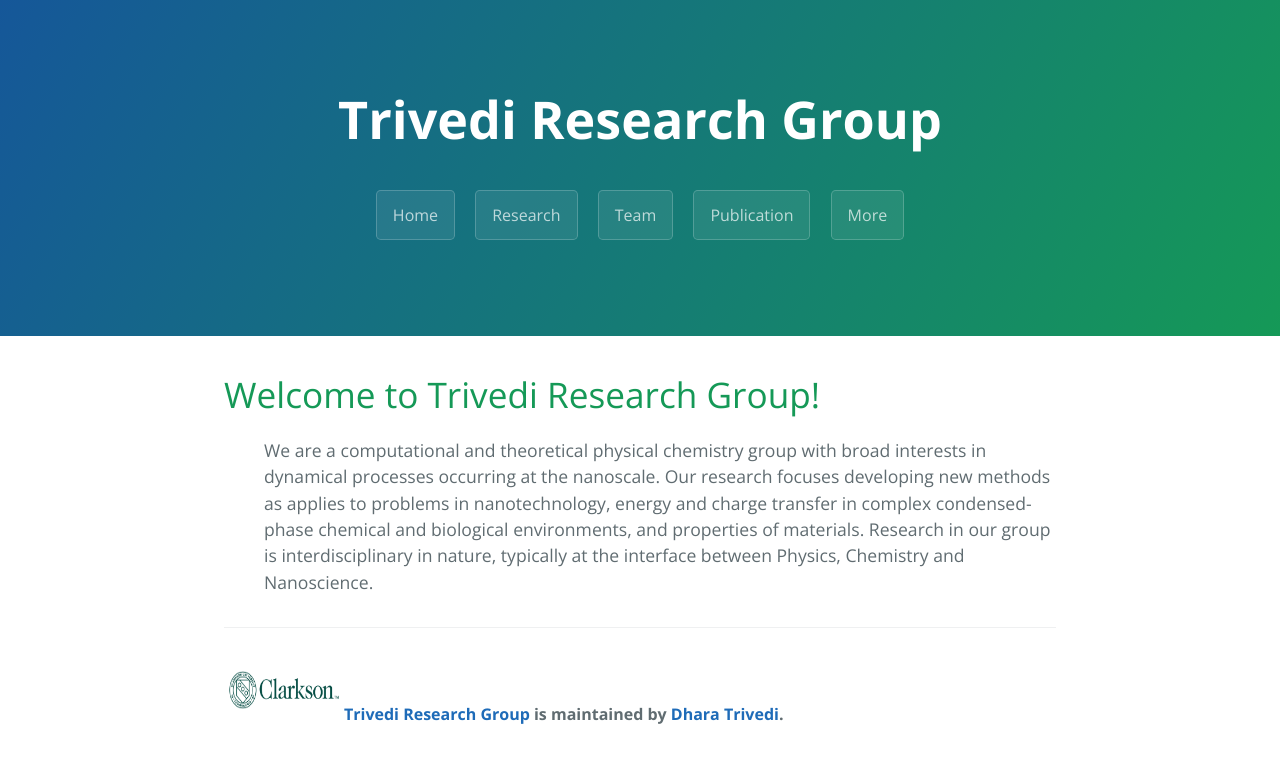
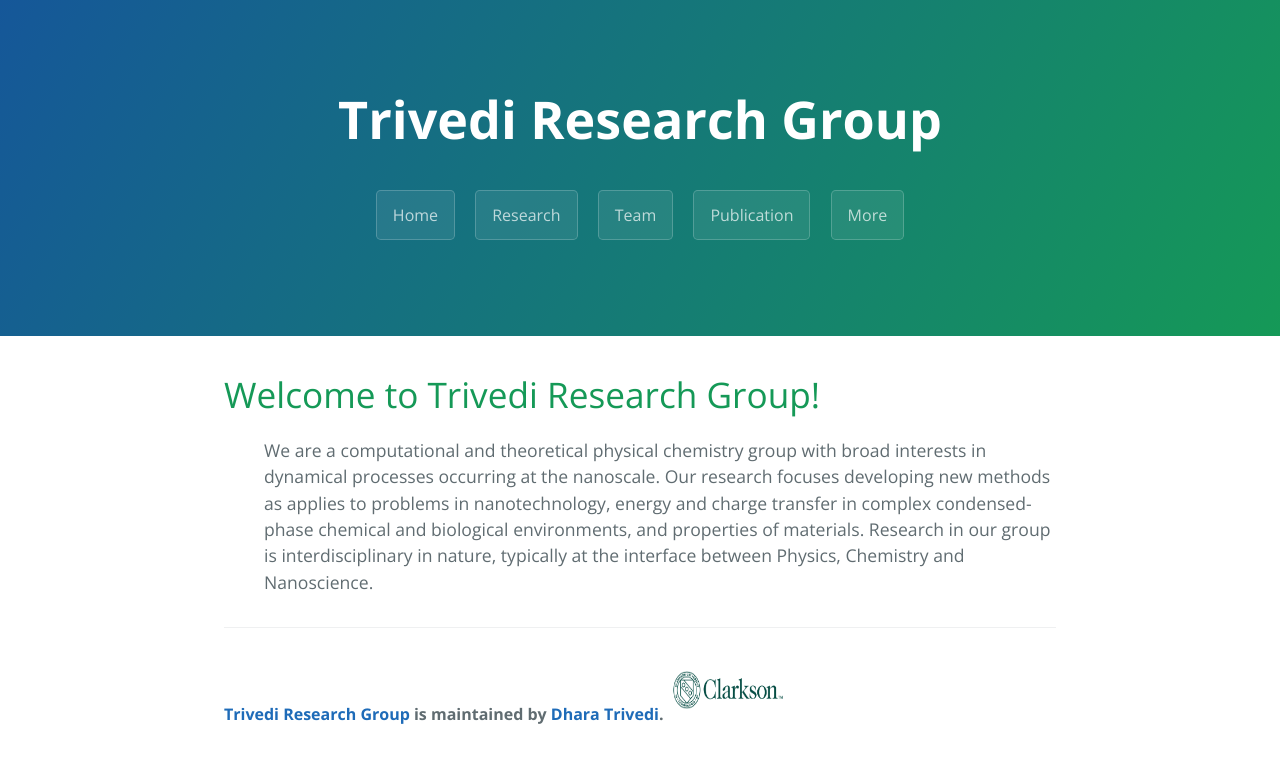
Before and after one commit to dharatrivedi/dharatrivedi.github.io, a Jekyll site: the page built from index.html, in a window 1280 px wide. Shown: the top 763 px of the page. Built offline with Jekyll 4.4.1, drawn with Linux system fonts in a browser that asks for light colours; the list of posts is cut into pages by our own code.

Commit message:
Update page-footer.html

```diff
--- a/_includes/page-footer.html
+++ b/_includes/page-footer.html
@@ -1,3 +1,3 @@
 <footer class="site-footer">
-  <span class="site-footer-owner"><img src="/images/logo-footer.png" alt="Logo" style="width:120px;height:60px;"><a href="{{ site.url }}">{{ site.title }}</a> is maintained by <a href="{{ site.author.url }}">{{ site.author.name }}</a>.</span>
+  <span class="site-footer-owner"><a href="{{ site.url }}">{{ site.title }}</a> is maintained by <a href="{{ site.author.url }}">{{ site.author.name }}</a>. <img src="/images/logo-footer.png" alt="Logo" style="width:120px;height:60px;"></span>
 </footer>
```
